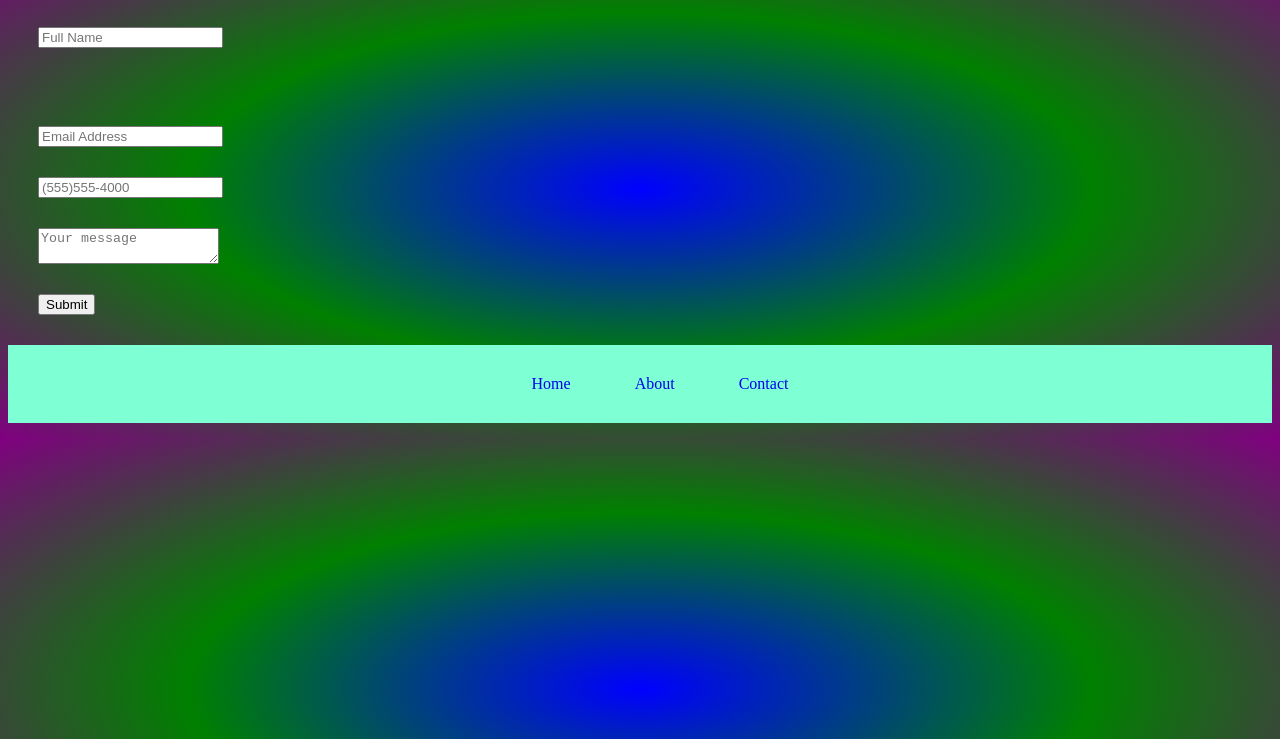
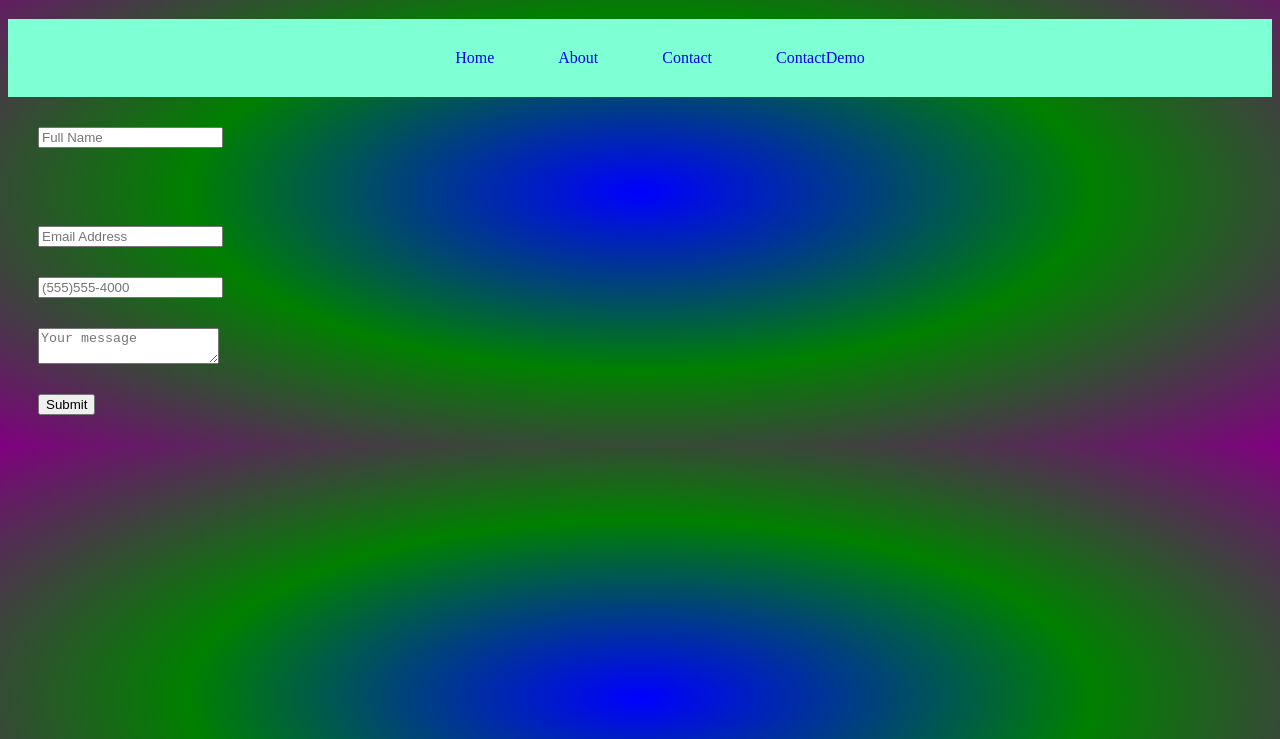
Before and after one commit to mohammedabdelfadil/Demonstration-Repo, a plain HTML site: page contact.html in a window 1280 px wide. Shown: the part 61-800 px from the top of the page. Drawn offline with Linux system fonts and the light colour scheme.

Commit message:
Changes in main interface

```diff
--- a/contact.html
+++ b/contact.html
@@ -9,29 +9,26 @@
 <body>
  <h1>Contact me</h1>
 
-
-
-<form>
-
-<input type="text" name="name" placeholder="Full Name" required> <br>
-<input type="email" name="email" placeholder="Email Address" required>
-<input type="tel" name="phone_num" placeholder = "(555)555-4000"
-pattern = "[\(]\d{3}[\)]\d{3}[\-]\d{4}" required>
-<textarea name="message" placeholder="Your message"></textarea>
-<button type = "submit">Submit</button>
-
-</form>
-
  <header>
     <nav>
         <ul>
             <a href="index.html"> <li>Home</li></a>
            <a href="about.html"><li>About</li></a>
             <a href= "contact.html"><li>Contact</li></a>
-
+            <a href= "contactDemo.html"><li>ContactDemo</li></a>
         </ul>
     </nav>
 
 </header>
+<form>
+
+    <input type="text" name="name" placeholder="Full Name" required> <br>
+    <input type="email" name="email" placeholder="Email Address" required>
+    <input type="tel" name="phone_num" placeholder = "(555)555-4000"
+    pattern = "[\(]\d{3}[\)]\d{3}[\-]\d{4}" required>
+    <textarea name="message" placeholder="Your message"></textarea>
+    <button type = "submit">Submit</button>
+
+    </form>
 </body>
 </html>
```
Also changed, not shown: about.html (+1 -0 lines), contactDemo.html (+3 -1 lines), index.html (+1 -1 lines).
